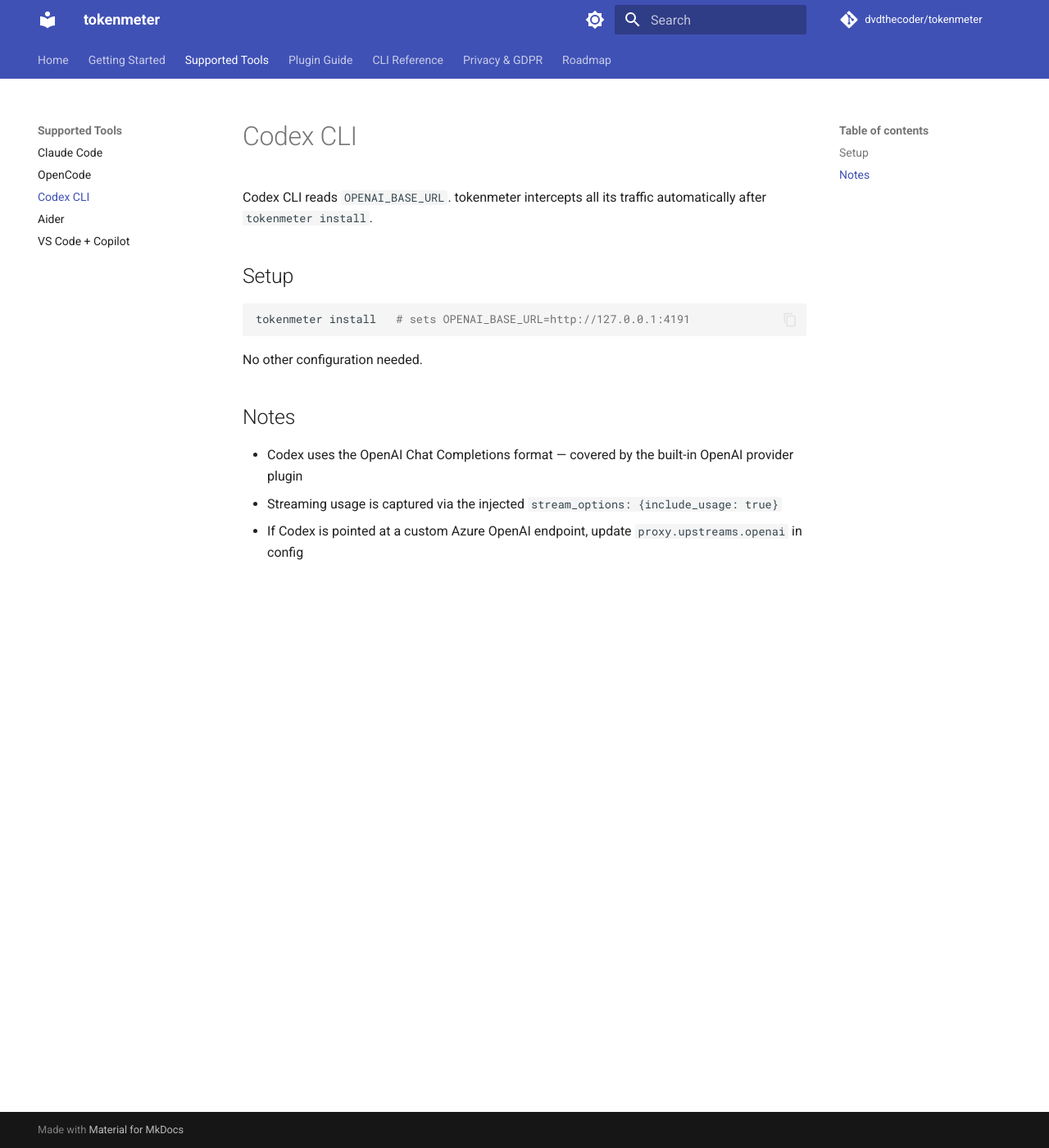
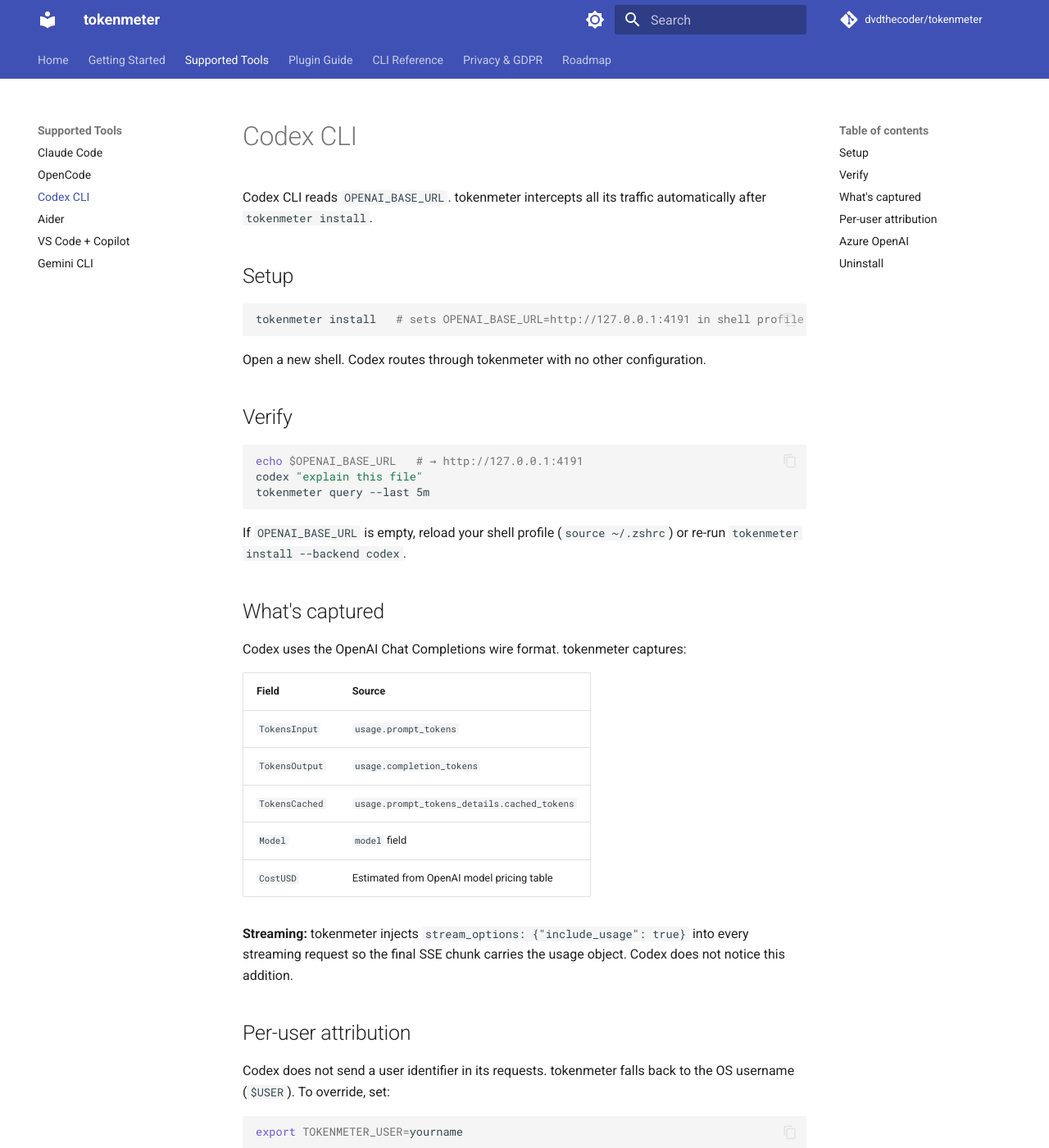
Before and after one commit to dvdthecoder/tokenmeter, an MkDocs documentation site: the page built from docs/tools/codex.md, in a window 1280 px wide and 1400 px high. Shown: the whole window at 82% size. Built offline with MkDocs 1.6.1 and Material for MkDocs 9.7.7, drawn with Linux system fonts in a browser that asks for light colours; comment, search, counter and statistics services are not loaded; some of the changed text lies outside the part shown.

Commit message:
docs: add Gemini CLI page, flesh out Codex page, add both to nav
- docs/tools/gemini.md (new): MITM setup (HTTPS_PROXY + cert install),
  usageMetadata field mapping, cost table for all 7 models, how MITM
  works, uninstall steps
- docs/tools/codex.md: expand from 17 to 60 lines — add verify steps,
  field mapping table, streaming injection note, per-user attribution,
  Azure OpenAI config, uninstall
- mkdocs.yml: add Gemini CLI to Supported Tools nav

Co-Authored-By: Claude Sonnet 4.6 <noreply@anthropic.com>

````diff
--- a/docs/tools/codex.md
+++ b/docs/tools/codex.md
@@ -5,13 +5,60 @@ Codex CLI reads `OPENAI_BASE_URL`. tokenmeter intercepts all its traffic automat
 ## Setup
 
 ```sh
-tokenmeter install   # sets OPENAI_BASE_URL=http://127.0.0.1:4191
+tokenmeter install   # sets OPENAI_BASE_URL=http://127.0.0.1:4191 in shell profile
 ```
 
-No other configuration needed.
+Open a new shell. Codex routes through tokenmeter with no other configuration.
 
-## Notes
+## Verify
 
-- Codex uses the OpenAI Chat Completions format — covered by the built-in OpenAI provider plugin
-- Streaming usage is captured via the injected `stream_options: {include_usage: true}`
-- If Codex is pointed at a custom Azure OpenAI endpoint, update `proxy.upstreams.openai` in config
+```sh
+echo $OPENAI_BASE_URL   # → http://127.0.0.1:4191
+codex "explain this file"
+tokenmeter query --last 5m
+```
+
+If `OPENAI_BASE_URL` is empty, reload your shell profile (`source ~/.zshrc`) or re-run `tokenmeter install --backend codex`.
+
+## What's captured
+
+Codex uses the OpenAI Chat Completions wire format. tokenmeter captures:
+
+| Field | Source |
+|---|---|
+| `TokensInput` | `usage.prompt_tokens` |
+| `TokensOutput` | `usage.completion_tokens` |
+| `TokensCached` | `usage.prompt_tokens_details.cached_tokens` |
+| `Model` | `model` field |
+| `CostUSD` | Estimated from OpenAI model pricing table |
+
+**Streaming:** tokenmeter injects `stream_options: {"include_usage": true}` into every streaming request so the final SSE chunk carries the usage object. Codex does not notice this addition.
+
+## Per-user attribution
+
+Codex does not send a user identifier in its requests. tokenmeter falls back to the OS username (`$USER`). To override, set:
+
+```sh
+export TOKENMETER_USER=yourname
+```
+
+This appears in `tokenmeter query` output and can be used with `tokenmeter purge --user yourname` for GDPR erasure.
+
+## Azure OpenAI
+
+If Codex is pointed at an Azure OpenAI endpoint via `OPENAI_BASE_URL`, set tokenmeter's upstream to match:
+
+```yaml
+# ~/.config/tokenmeter/config.yaml
+proxy:
+  upstreams:
+    openai: https://your-deployment.openai.azure.com
+```
+
+Then keep `OPENAI_BASE_URL=http://127.0.0.1:4191` — tokenmeter forwards to Azure.
+
+## Uninstall
+
+```sh
+tokenmeter uninstall   # strips OPENAI_BASE_URL from shell profile
+```
--- a/mkdocs.yml
+++ b/mkdocs.yml
@@ -59,6 +59,7 @@ nav:
     - Codex CLI: tools/codex.md
     - Aider: tools/aider.md
     - VS Code + Copilot: tools/vscode.md
+    - Gemini CLI: tools/gemini.md
   - Plugin Guide:
     - Overview: plugins/overview.md
     - Provider Plugins: plugins/providers.md
````
Also changed, not shown: docs/tools/gemini.md (added, +98 -0 lines).
